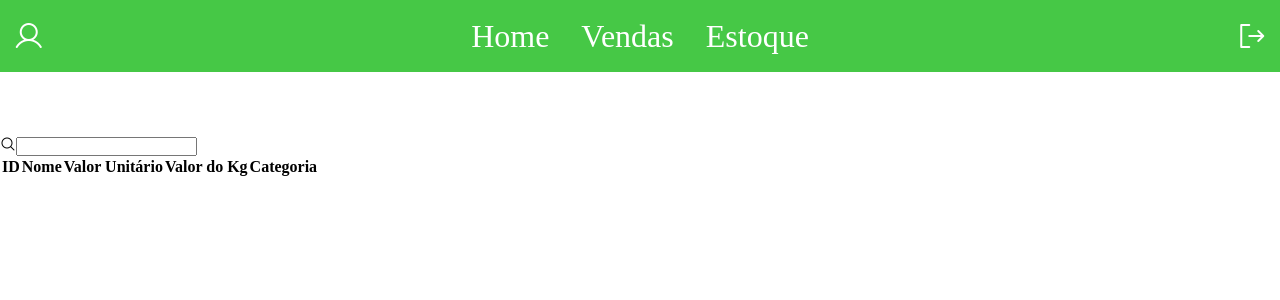
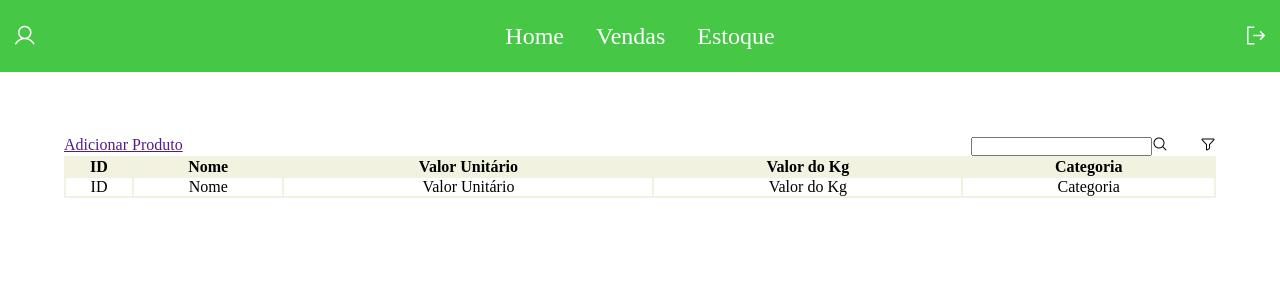
Before and after one commit to AlanzitoCoding/Projeto-JPS, an Angular app: page /estoque in a window 1280 px wide. Shown: the top 300 px of the page. Built offline with nearby package versions, Linux system fonts and the light colour scheme.

Commit message:
feat: criação do componente compartilhado table e implementação no estoque

```diff
--- a/src/app/pages/estoque/estoque.component.css
+++ b/src/app/pages/estoque/estoque.component.css
@@ -5,3 +5,20 @@ body{
     flex-direction: column;
     gap: 4rem;
 }
+
+main{
+    display: flex;
+    flex-direction: column;
+    align-items: center;
+}
+
+.actions-div{
+    width: 90%;
+    display: flex;
+    justify-content: space-between;
+}
+
+.filters-div{
+    display: flex;
+    gap: 2rem;
+}
--- a/src/app/pages/estoque/estoque.component.html
+++ b/src/app/pages/estoque/estoque.component.html
@@ -3,5 +3,36 @@
 <body>
     <app-header/>
 
-    <app-produtos-table/>
+    <main>
+        <div class="actions-div">
+            <a href="">Adicionar Produto</a>
+
+            <div class="filters-div">
+                <label for="search">
+                    <input type="text" name="search" id="search">
+                    <i class="ph ph-magnifying-glass"></i>
+                </label>
+
+                <i class="ph ph-funnel"></i>
+            </div>
+        </div>
+
+        <app-table>
+            <tr table-header>
+                <th>ID</th>
+                <th>Nome</th>
+                <th>Valor Unitário</th>
+                <th>Valor do Kg</th>
+                <th>Categoria</th>
+            </tr>
+
+            <tr table-data>
+                <td>ID</td>
+                <td>Nome</td>
+                <td>Valor Unitário</td>
+                <td>Valor do Kg</td>
+                <td>Categoria</td>
+            </tr>
+        </app-table>
+    </main>
 </body>
--- a/src/app/pages/estoque/estoque.component.ts
+++ b/src/app/pages/estoque/estoque.component.ts
@@ -2,11 +2,11 @@
 
 import { Component } from '@angular/core';
 import { HeaderComponent } from "../../shared/header/header.component";
-import { ProdutosTableComponent } from "./produtos-table/produtos-table.component";
+import { TableComponent } from "../../shared/table/table.component";
 
 @Component({
   selector: 'app-estoque',
-  imports: [HeaderComponent, ProdutosTableComponent],
+  imports: [HeaderComponent, TableComponent],
   templateUrl: './estoque.component.html',
   styleUrl: './estoque.component.css'
 })
--- a/src/app/pages/estoque/produtos-table/produtos-table.component.css
+++ /dev/null
@@ -1 +0,0 @@
-/* Louvado seja o Senhor */
--- a/src/app/pages/estoque/produtos-table/produtos-table.component.html
+++ /dev/null
@@ -1,29 +0,0 @@
-<!-- Louvado seja o Senhor -->
-
-<section>
-    <div>
-        <label for="search">
-            <i class="ph ph-magnifying-glass"></i>
-            <input type="text" name="search" id="search">
-        </label>
-
-        <table>
-            <thead>
-                <tr>
-                    <th>ID</th>
-                    <th>Nome</th>
-                    <th>Valor Unitário</th>
-                    <th>Valor do Kg</th>
-                    <th>Categoria</th>
-                </tr>
-            </thead>
-            <tbody>
-                <tr>
-                    <td>
-
-                    </td>
-                </tr>
-            </tbody>
-        </table>
-    </div>
-</section>
--- a/src/app/shared/card/card.component.css
+++ b/src/app/shared/card/card.component.css
@@ -8,7 +8,7 @@ a{
     height: 10rem;
     border: 2px solid var(--tertiary-color);
     border-radius: 8px;
-    background-color: var(--card-bg-color);
+    background-color: var(--highlight-color);
     text-decoration: none;
     color: var(--secondary-color);
 }
--- a/src/app/shared/header/header.component.css
+++ b/src/app/shared/header/header.component.css
@@ -7,7 +7,7 @@ nav{
     justify-content: center;
     align-items: center;
     height: 4.5rem;
-    font-size: 2rem;
+    font-size: 1.5rem;
 }
 
 .ph-user{
--- /dev/null
+++ b/src/app/shared/table/table.component.css
@@ -0,0 +1,19 @@
+/* Louvado seja o Senhor */
+
+section{
+    width: 90vw;
+}
+
+table{
+    width: 100%;
+    background-color: var(--highlight-color);
+}
+
+thead{
+    padding: 10rem;
+}
+
+tbody{
+    text-align: center;
+    background-color: var(--primary-color);
+}
--- /dev/null
+++ b/src/app/shared/table/table.component.html
@@ -0,0 +1,12 @@
+<!-- Louvado seja o Senhor -->
+
+<section>
+    <table>
+        <thead>
+            <ng-content select="[table-header]"/>
+        </thead>
+        <tbody>
+            <ng-content select="[table-data]"/>
+        </tbody>
+    </table>
+</section>
--- a/src/styles.css
+++ b/src/styles.css
@@ -6,8 +6,7 @@
     --primary-color: #fff;
     --secondary-color: #000;
     --tertiary-color: rgb(70, 200, 70);
-
-    --card-bg-color: #F1F3E0;
+    --highlight-color: #F1F3E0;
 }
 
 *{
```
Also changed, not shown: src/app/pages/estoque/produtos-table/produtos-table.component.ts (deleted, +0 -13 lines), src/app/shared/table/table.component.ts (added, +13 -0 lines), 1 other file (tests, documents, lock files or other folders).
